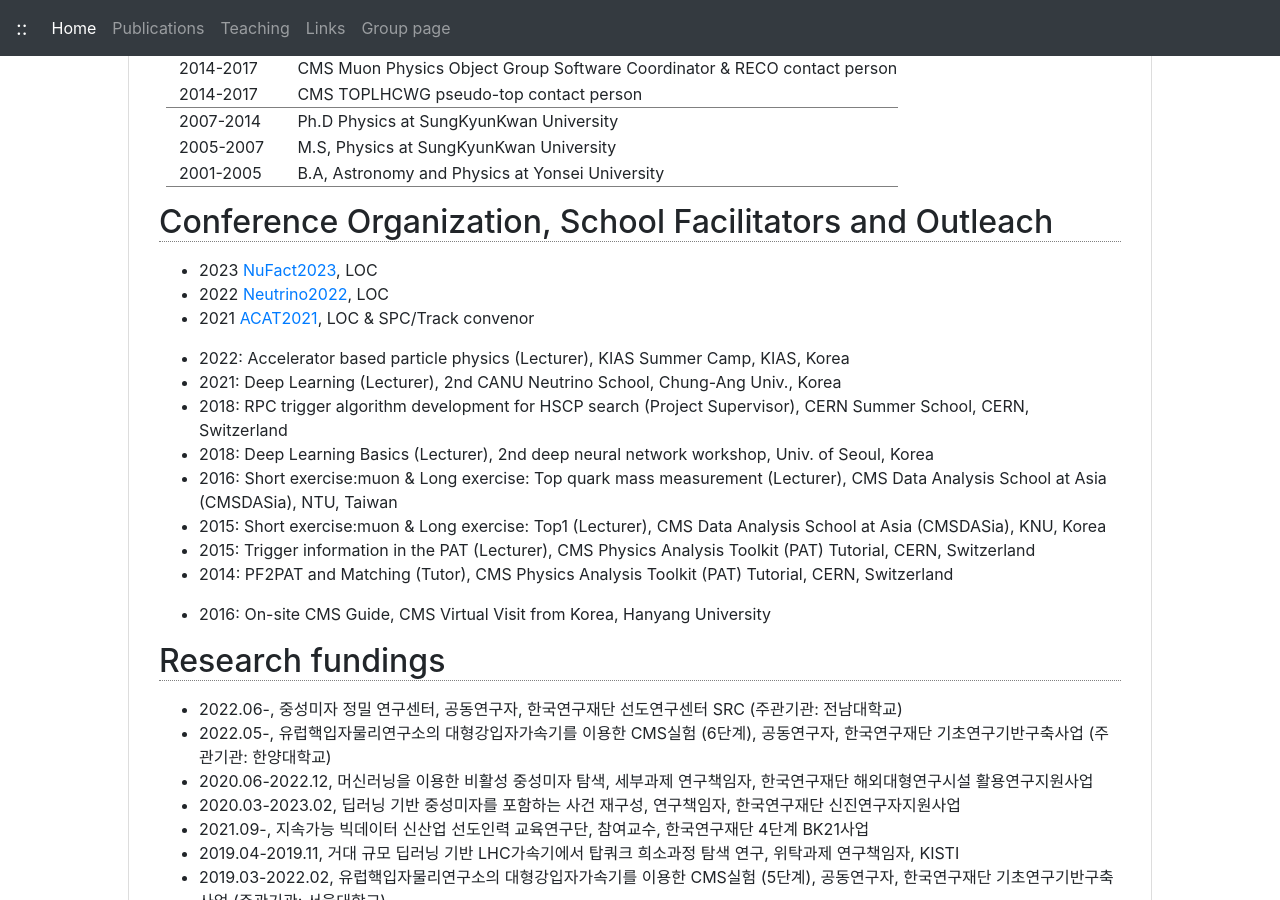
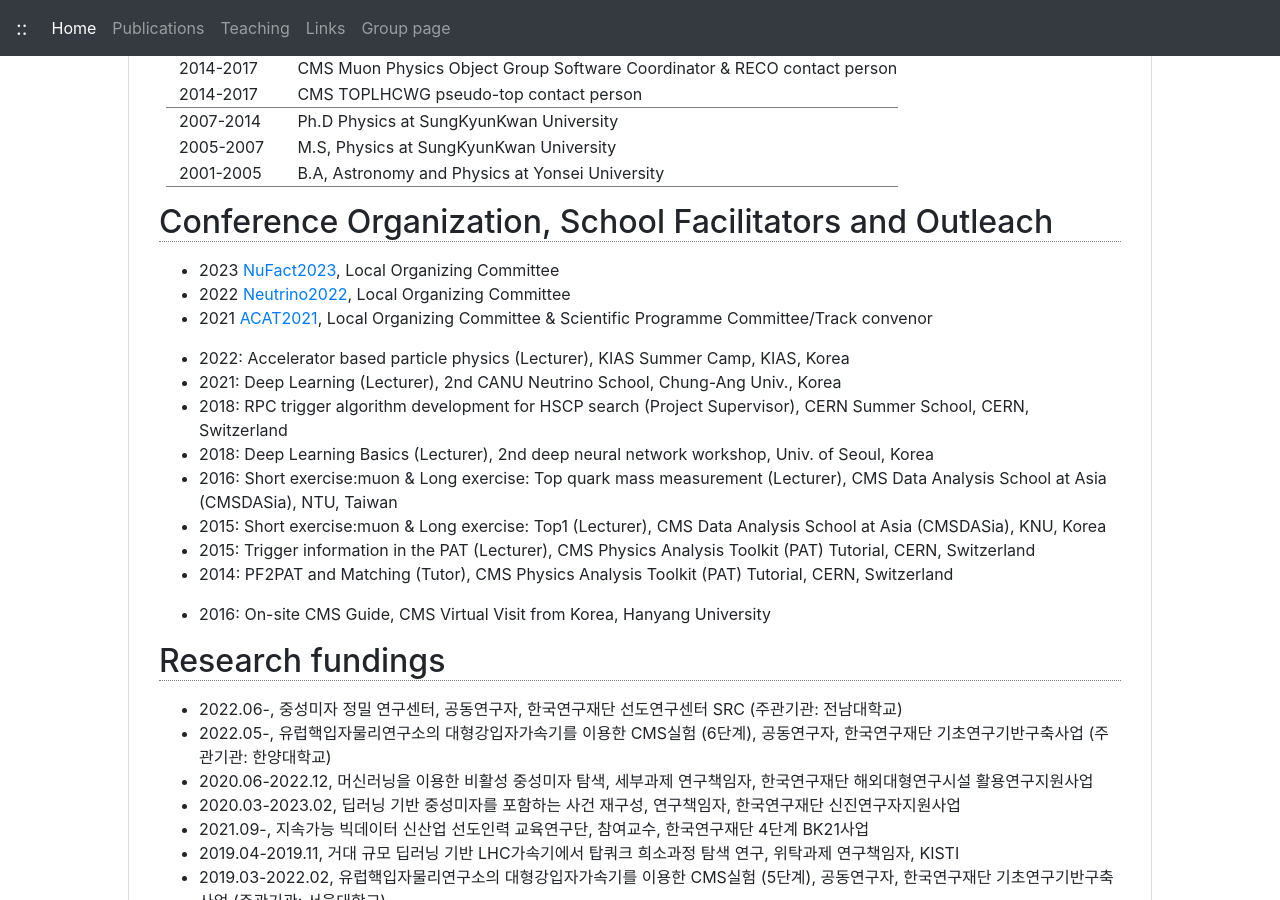
Before and after one commit to jhgoh/jhgoh.github.io, a Jekyll site: the page built from index.html, in a window 1280 px wide and 900 px high, scrolled down 1188 px. Built offline with Jekyll 4.4.1, drawn with Linux system fonts in a browser that asks for light colours; nearby versions of some CDN libraries.

Commit message:
Update index.html

```diff
--- a/index.html
+++ b/index.html
@@ -101,9 +101,9 @@ table.cv-table tr.linebot {border-bottom:1px solid gray}
 <h2>Conference Organization, School Facilitators and Outleach</h2>
 <p>
 <ul>
-  <li>2023 <a href="http://nufact2023.snu.ac.kr/committees/committees.html" alt="The 24th International Workshop on Neutrinos from Accelerators">NuFact2023</a>, LOC</li>
-  <li>2022 <a href="https://neutrino2022.org/neutrino2022/neutrino2022#neu2022_com" alt="XXX International Conference on Neutrino Physics and Astrophysics">Neutrino2022</a>, LOC</li>
-  <li>2021 <a href="https://indico.cern.ch/event/855454/page/18622-acat-organization" alt="20th International Workshop on Advanced Computing and Analysis Techniques in Physics Research">ACAT2021</a>, LOC & SPC/Track convenor</li>
+  <li>2023 <a href="http://nufact2023.snu.ac.kr/committees/committees.html" alt="The 24th International Workshop on Neutrinos from Accelerators">NuFact2023</a>, Local Organizing Committee</li>
+  <li>2022 <a href="https://neutrino2022.org/neutrino2022/neutrino2022#neu2022_com" alt="XXX International Conference on Neutrino Physics and Astrophysics">Neutrino2022</a>, Local Organizing Committee</li>
+  <li>2021 <a href="https://indico.cern.ch/event/855454/page/18622-acat-organization" alt="20th International Workshop on Advanced Computing and Analysis Techniques in Physics Research">ACAT2021</a>, Local Organizing Committee & Scientific Programme Committee/Track convenor</li>
 </ul>
 <ul>
   <li>2022: Accelerator based particle physics (Lecturer), KIAS Summer Camp, KIAS, Korea</li>
```
